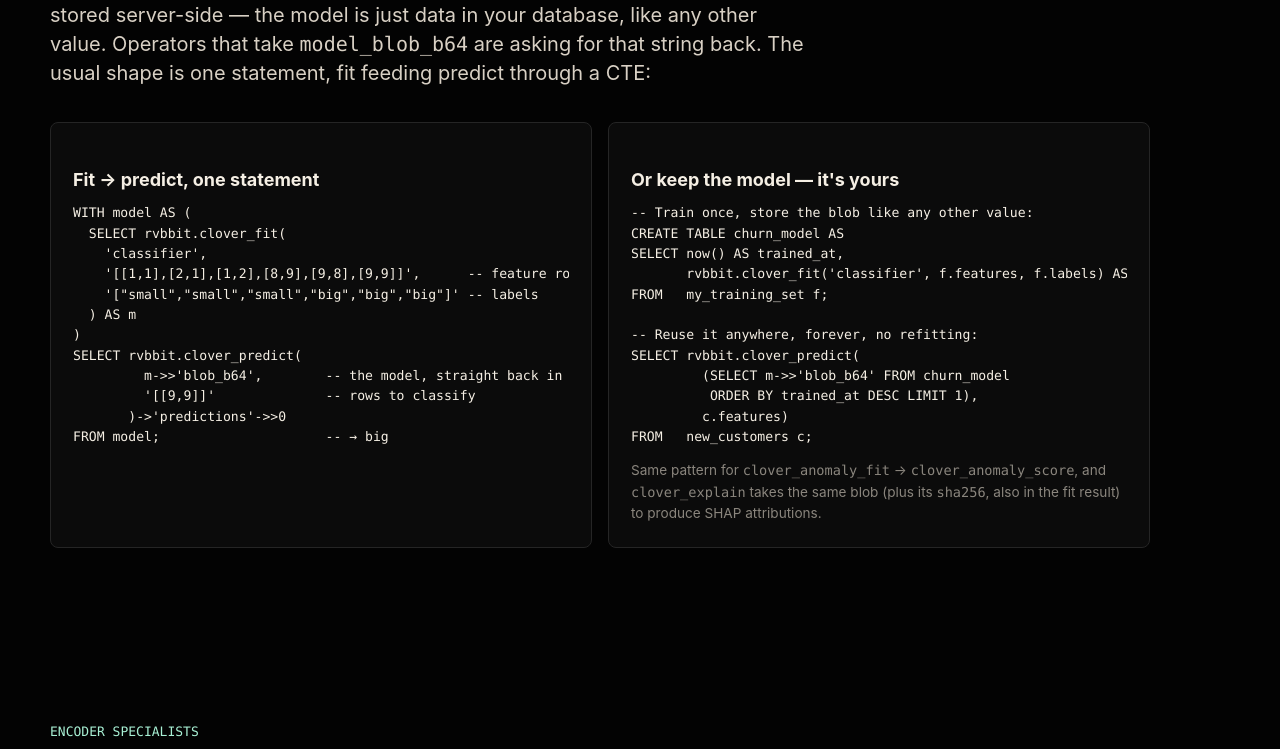
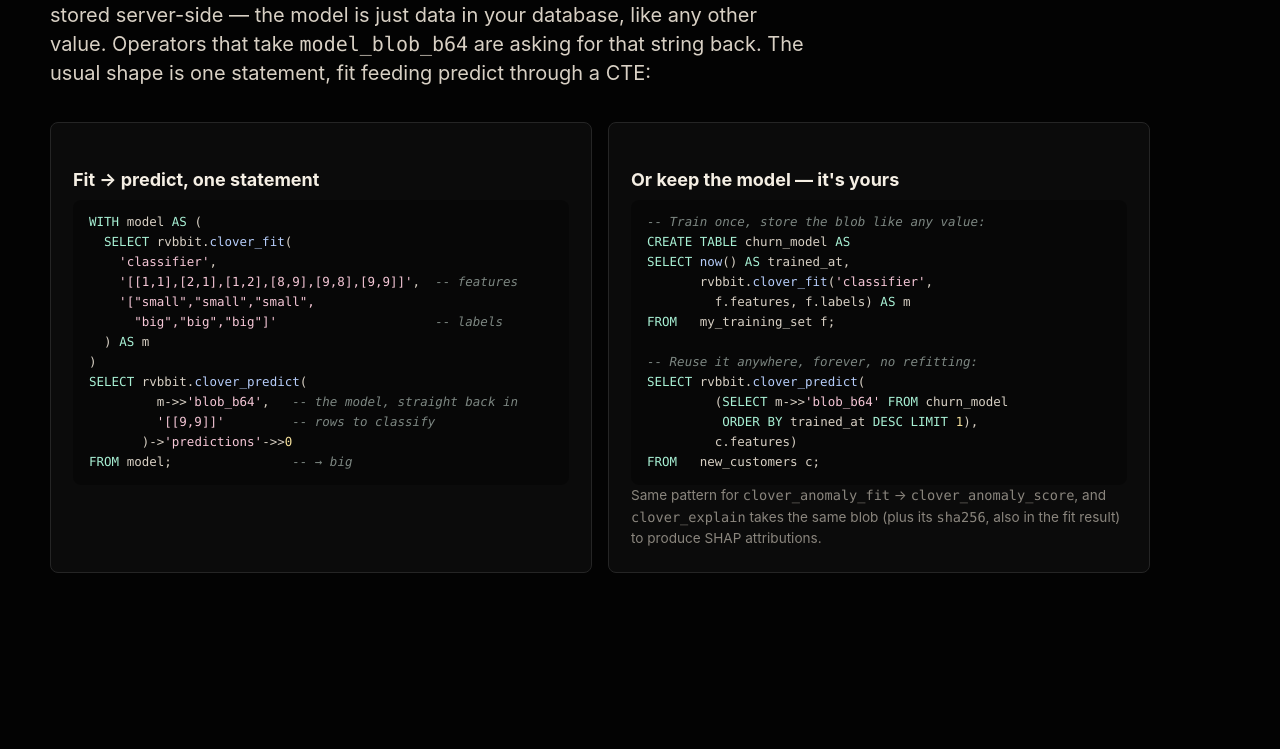
Before and after one commit to ryrobes/rvbbit-docs, a Next.js app: page /clover/operators in a window 1280 px wide. Shown: the part 1192-1941 px from the top of the page. Built offline with nearby package versions, Linux system fonts and the light colour scheme.

Commit message:
Operators page: SqlCode highlighting + quiet scrollbars on the fit examples
Co-Authored-By: Claude Fable 5 <noreply@anthropic.com>

```diff
--- a/app/clover/operators/page.tsx
+++ b/app/clover/operators/page.tsx
@@ -1,5 +1,6 @@
 import Link from "next/link";
 import type { Metadata } from "next";
+import { SqlCode } from "@/components/SqlCode";
 import catalog from "../../../content/clover-operators.json";
 
 export const metadata: Metadata = {
@@ -352,30 +353,29 @@ export default function CloverOperatorsPage() {
             maxWidth: 1100
           }}
         >
-          <article className="feature-card">
+          <article className="feature-card code-quiet">
             <h3>Fit → predict, one statement</h3>
-            <pre style={{ overflowX: "auto", fontSize: "0.82rem", lineHeight: 1.55 }}>
-              <code>{`WITH model AS (
+            <SqlCode ariaLabel="Fit then predict via a CTE">{`WITH model AS (
   SELECT rvbbit.clover_fit(
     'classifier',
-    '[[1,1],[2,1],[1,2],[8,9],[9,8],[9,9]]',      -- feature rows
-    '["small","small","small","big","big","big"]' -- labels
+    '[[1,1],[2,1],[1,2],[8,9],[9,8],[9,9]]',  -- features
+    '["small","small","small",
+      "big","big","big"]'                     -- labels
   ) AS m
 )
 SELECT rvbbit.clover_predict(
-         m->>'blob_b64',        -- the model, straight back in
-         '[[9,9]]'              -- rows to classify
+         m->>'blob_b64',   -- the model, straight back in
+         '[[9,9]]'         -- rows to classify
        )->'predictions'->>0
-FROM model;                     -- → big`}</code>
-            </pre>
+FROM model;                -- → big`}</SqlCode>
           </article>
-          <article className="feature-card">
+          <article className="feature-card code-quiet">
             <h3>Or keep the model — it&apos;s yours</h3>
-            <pre style={{ overflowX: "auto", fontSize: "0.82rem", lineHeight: 1.55 }}>
-              <code>{`-- Train once, store the blob like any other value:
+            <SqlCode ariaLabel="Store the fitted model and reuse it">{`-- Train once, store the blob like any value:
 CREATE TABLE churn_model AS
 SELECT now() AS trained_at,
-       rvbbit.clover_fit('classifier', f.features, f.labels) AS m
+       rvbbit.clover_fit('classifier',
+         f.features, f.labels) AS m
 FROM   my_training_set f;
 
 -- Reuse it anywhere, forever, no refitting:
@@ -383,8 +383,7 @@ SELECT rvbbit.clover_predict(
          (SELECT m->>'blob_b64' FROM churn_model
           ORDER BY trained_at DESC LIMIT 1),
          c.features)
-FROM   new_customers c;`}</code>
-            </pre>
+FROM   new_customers c;`}</SqlCode>
             <p style={{ fontSize: "0.85rem", opacity: 0.8 }}>
               Same pattern for <code>clover_anomaly_fit</code> →{" "}
               <code>clover_anomaly_score</code>, and <code>clover_explain</code> takes
--- a/app/globals.css
+++ b/app/globals.css
@@ -1949,6 +1949,36 @@ main > section {
   box-shadow: inset 0 1px 0 #ffffff08;
 }
 
+/* Quiet code blocks: the card supplies the surface, and the horizontal
+   scrollbar becomes a hairline that only asserts itself on hover —
+   scrollability without visual dominance. */
+.code-quiet .sql-pre {
+  margin: 0.6rem 0 0;
+  border: 0;
+  border-radius: 8px;
+  background: rgba(0, 0, 0, 0.35);
+  box-shadow: none;
+  padding: 0.8rem 1rem;
+  font-size: 12.5px;
+  line-height: 1.6;
+  overflow-x: auto;
+  scrollbar-width: thin;
+  scrollbar-color: rgba(148, 163, 184, 0.25) transparent;
+}
+.code-quiet .sql-pre::-webkit-scrollbar {
+  height: 5px;
+}
+.code-quiet .sql-pre::-webkit-scrollbar-track {
+  background: transparent;
+}
+.code-quiet .sql-pre::-webkit-scrollbar-thumb {
+  background: rgba(148, 163, 184, 0.18);
+  border-radius: 999px;
+}
+.code-quiet .sql-pre:hover::-webkit-scrollbar-thumb {
+  background: rgba(148, 163, 184, 0.4);
+}
+
 .sql-code,
 .markdown-body pre.sql-pre code.sql-code {
   display: block;
```
Also changed, not shown: app/doomql/opengraph-image.png, app/opengraph-image.png.
